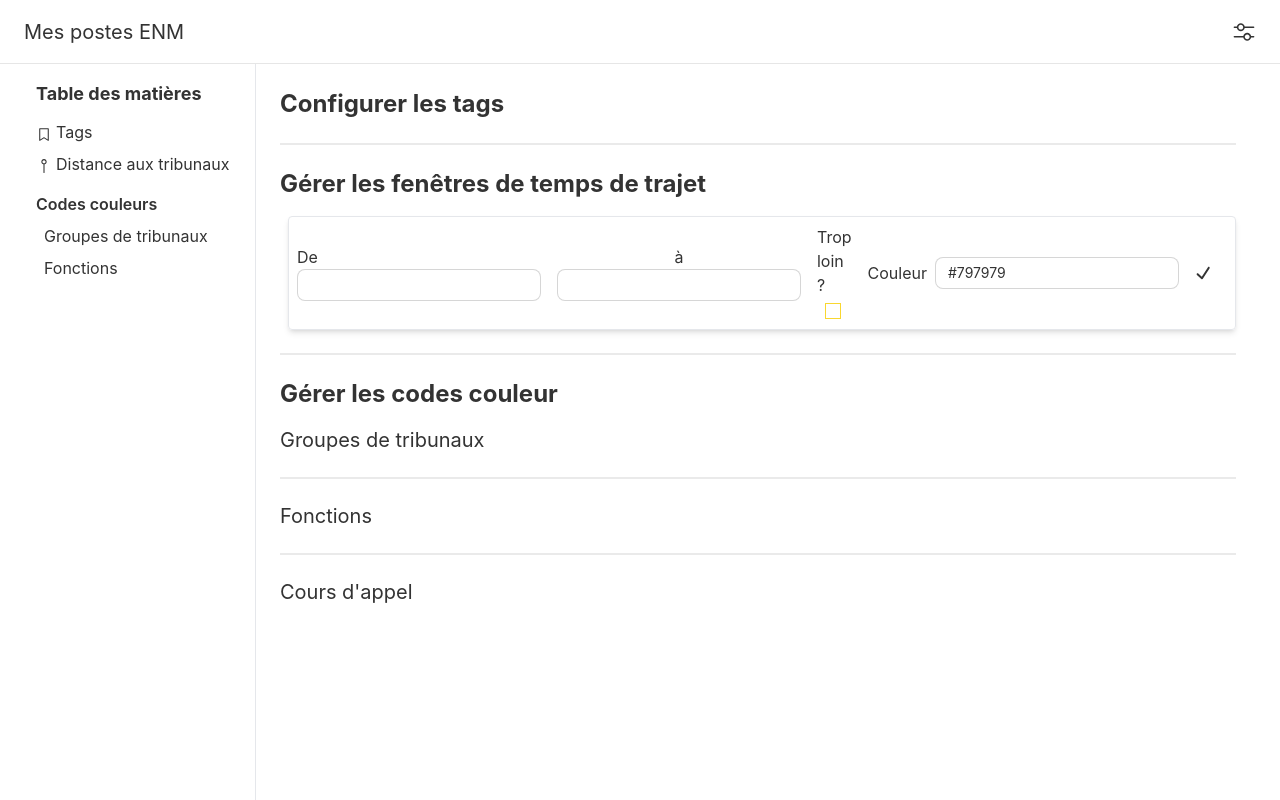
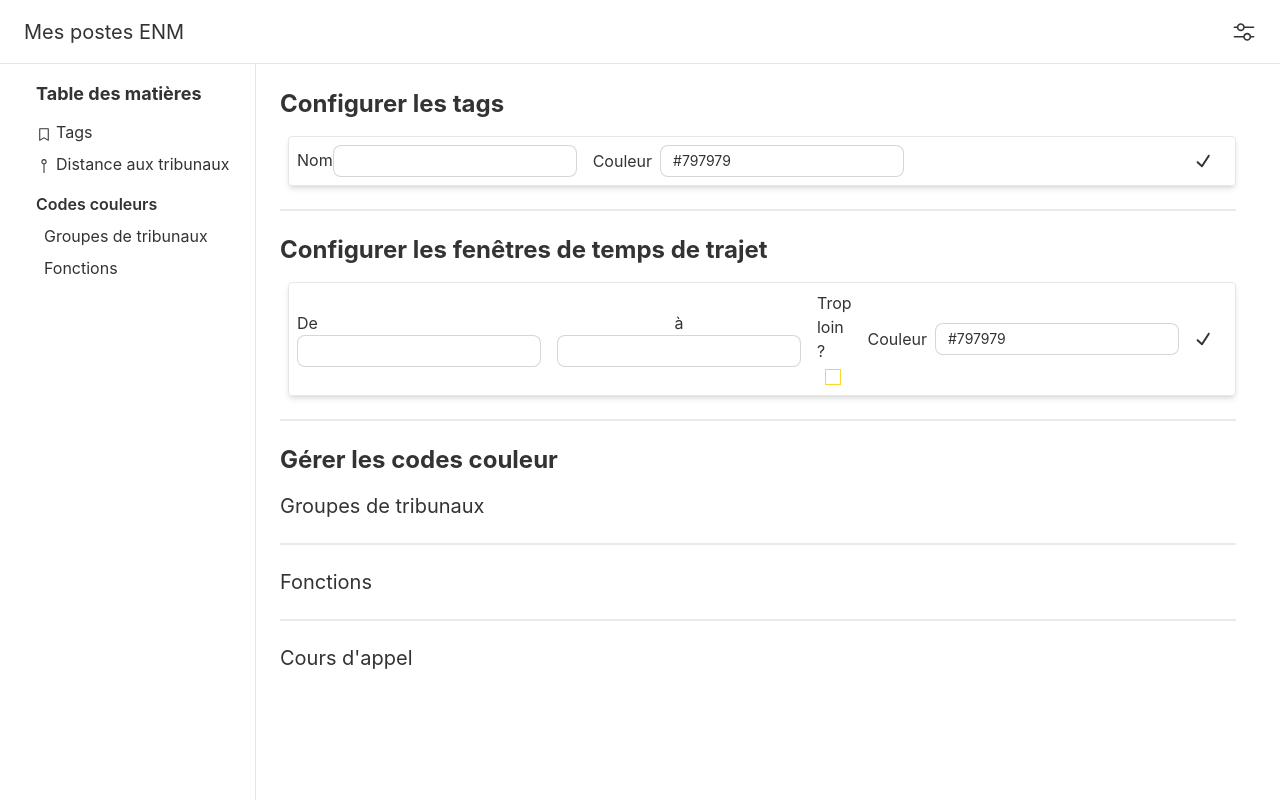
Before and after one commit to TristanPouliquen/selection-poste-enm, a Next.js app: page /settings in a window 1280 px wide. Built offline with nearby package versions, Linux system fonts and the light colour scheme; a web font is replaced by a local one.

Commit message:
Fix build database with SQLite

```diff
--- a/_state/positions.ts
+++ b/_state/positions.ts
@@ -102,6 +102,7 @@ const usePositionsActions = () => {
 };
 
 export {
+  positionsAtom,
   positionsSelector,
   currentPositionIdAtom,
   positionSelector,
--- a/_state/tags.ts
+++ b/_state/tags.ts
@@ -1,6 +1,7 @@
 import { atom, selectorFamily, useRecoilState } from "recoil";
 import { Tag } from "@/types/types";
 import { invoke } from "@tauri-apps/api/tauri";
+import { positionsAtom } from "@/_state/positions";
 
 const tagsAtom = atom<Tag[]>({
   key: "tagsAtom",
@@ -17,7 +18,7 @@ const tagSelector = selectorFamily({
 
 const useTagsAction = () => {
   const [tags, setTags] = useRecoilState(tagsAtom);
-
+  const [positions, setPositions] = useRecoilState(positionsAtom);
   const getAll = async () => {
     setTags(await invoke<Tag[]>("get_tags"));
   };
@@ -27,7 +28,33 @@ const useTagsAction = () => {
     setTags([...tags, tag]);
     return tag;
   };
-  return { getAll, create };
+
+  const update = async (tag: Tag) => {
+    const updated = await invoke<Tag>("update_tag", { tag });
+    setTags(tags.map((t) => (t.id === updated.id ? updated : t)));
+    setPositions(
+      positions.map((position) => ({
+        ...position,
+        tags: (position.tags ?? []).map((t) =>
+          t.id === updated.id ? updated : t
+        ),
+      }))
+    );
+  };
+
+  const remove = async (tag: Tag) => {
+    const result = await invoke<boolean>("delete_tag", { tag });
+    if (result) {
+      setTags(tags.filter((t) => t.id !== tag.id));
+      setPositions(
+        positions.map((position) => ({
+          ...position,
+          tags: (position.tags ?? []).filter((t) => t.id !== tag.id),
+        }))
+      );
+    }
+  };
+  return { getAll, create, update, remove };
 };
 
 export { tagsAtom, tagSelector, useTagsAction };
--- a/components/Settings/tags.tsx
+++ b/components/Settings/tags.tsx
@@ -1,9 +1,98 @@
 import React from "react";
+import { Controller, useForm } from "react-hook-form";
+import { Tag } from "@/types/types";
+import ColorPicker from "@/components/Settings/color_picker";
+import { CheckIcon, TrashIcon } from "@radix-ui/react-icons";
+import { tagsAtom, useTagsAction } from "@/_state";
+import { useRecoilValue } from "recoil";
 
-const Tags = () => (
-  <>
-    <h1 className="text-2xl font-bold mb-4">Configurer les tags</h1>
-  </>
-);
+interface IProps {
+  tag?: Tag;
+}
+
+const TagForm = ({ tag }: IProps) => {
+  const { create, update, remove } = useTagsAction();
+  const {
+    control,
+    handleSubmit,
+    register,
+    reset,
+    formState: { errors },
+  } = useForm<Tag>({
+    defaultValues: tag ?? { color: "#797979" },
+  });
+  const onSubmit = (formValue: Tag) => {
+    if (tag) {
+      update(formValue);
+    } else {
+      create(formValue);
+      reset();
+    }
+  };
+  return (
+    <form
+      className="form-control flex flex-row justify-between border rounded mb-3 p-2 shadow-md"
+      style={tag ? { backgroundColor: `${tag.color}33` } : undefined}
+      onSubmit={handleSubmit(onSubmit)}
+    >
+      <div className="flex items-center">
+        <label className="mr-4">
+          Nom
+          <input
+            className={`input input-bordered input-sm ${
+              errors.name ? "input-error" : null
+            }`}
+            {...register("name", { required: true })}
+          />
+        </label>
+        <label className="flex flex-row items-center">
+          Couleur{" "}
+          <Controller
+            name="color"
+            control={control}
+            rules={{ required: true }}
+            render={({ field: { value, onChange } }) => (
+              <ColorPicker
+                value={value}
+                onChange={onChange}
+                id={`tag_color_picker_${tag ? tag.id : 0}`}
+              />
+            )}
+          />
+        </label>
+      </div>
+      <div className="flex items-center">
+        {tag ? (
+          <div
+            className="btn btn-square btn-sm btn-ghost inline mx-2 flex items-center"
+            onClick={() => remove(tag)}
+          >
+            <TrashIcon className="h-6 w-6 ring-base-200" />{" "}
+          </div>
+        ) : null}
+        <button
+          type="submit"
+          className="btn btn-square btn-sm btn-ghost inline mx-2 flex items-center"
+        >
+          <CheckIcon className="h-6 w-6" />
+        </button>
+      </div>
+    </form>
+  );
+};
+const Tags = () => {
+  const tags = useRecoilValue(tagsAtom);
+  return (
+    <>
+      <h1 className="text-2xl font-bold mb-4">Configurer les tags</h1>
+      <div className="pl-2">
+        {tags.map((tag) => (
+          <TagForm tag={tag} key={`tag_form_${tag.id}`} />
+        ))}
+        <TagForm />
+      </div>
+    </>
+  );
+};
 
 export default Tags;
--- a/components/Settings/time_windows.tsx
+++ b/components/Settings/time_windows.tsx
@@ -108,7 +108,7 @@ const TimeWindows = () => {
   return (
     <>
       <h1 className="text-2xl font-bold mb-4">
-        Gérer les fenêtres de temps de trajet
+        Configurer les fenêtres de temps de trajet
       </h1>
       <div className="pl-2">
         {timeWindows.map((timeWindow) => (
--- a/package.json
+++ b/package.json
@@ -1,6 +1,6 @@
 {
   "name": "selection-poste-enm",
-  "version": "0.1.0",
+  "version": "0.1.1",
   "private": true,
   "scripts": {
     "dev": "next dev",
```
Also changed, not shown: 2 other files (tests, documents, lock files or other folders).
